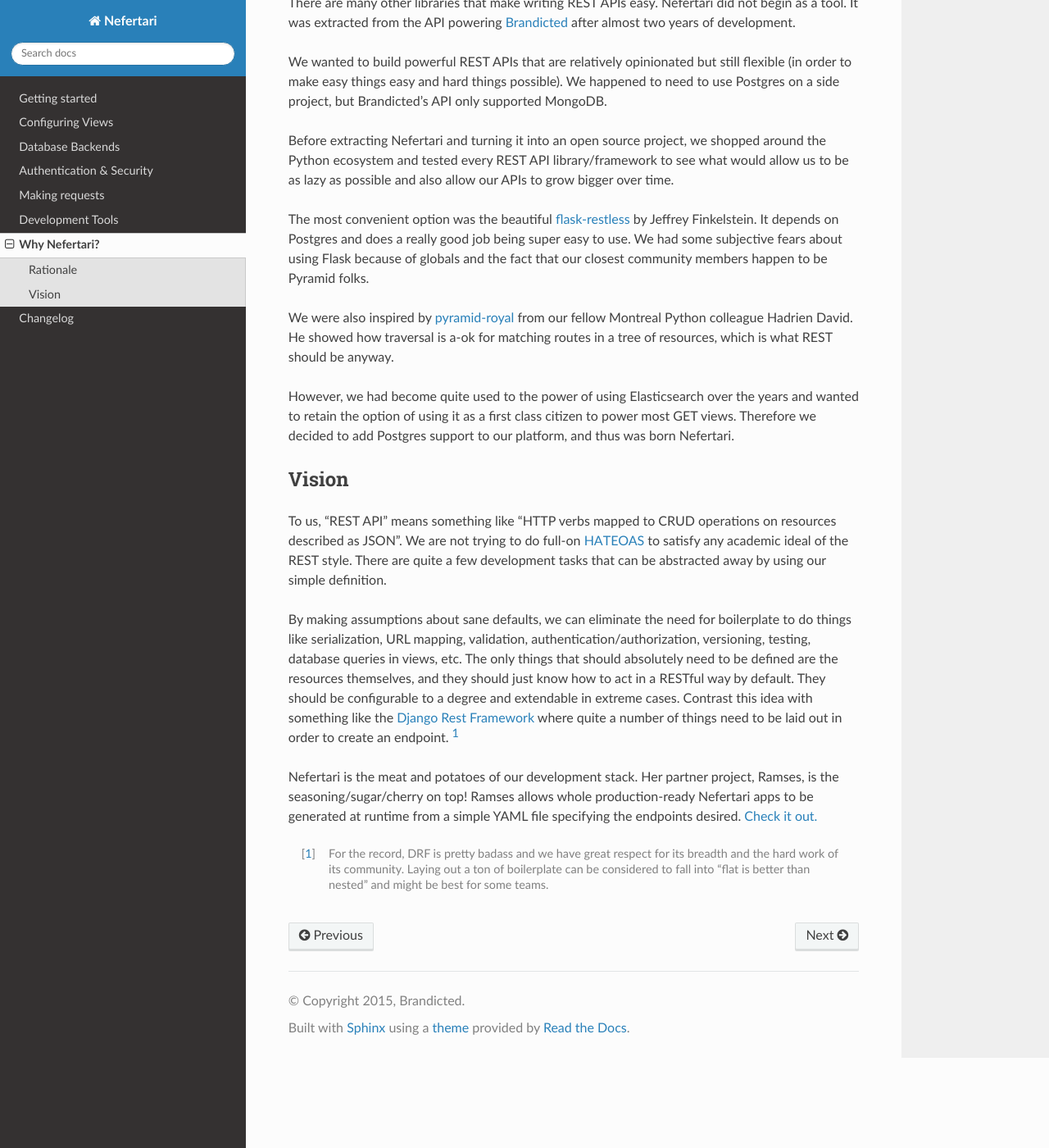
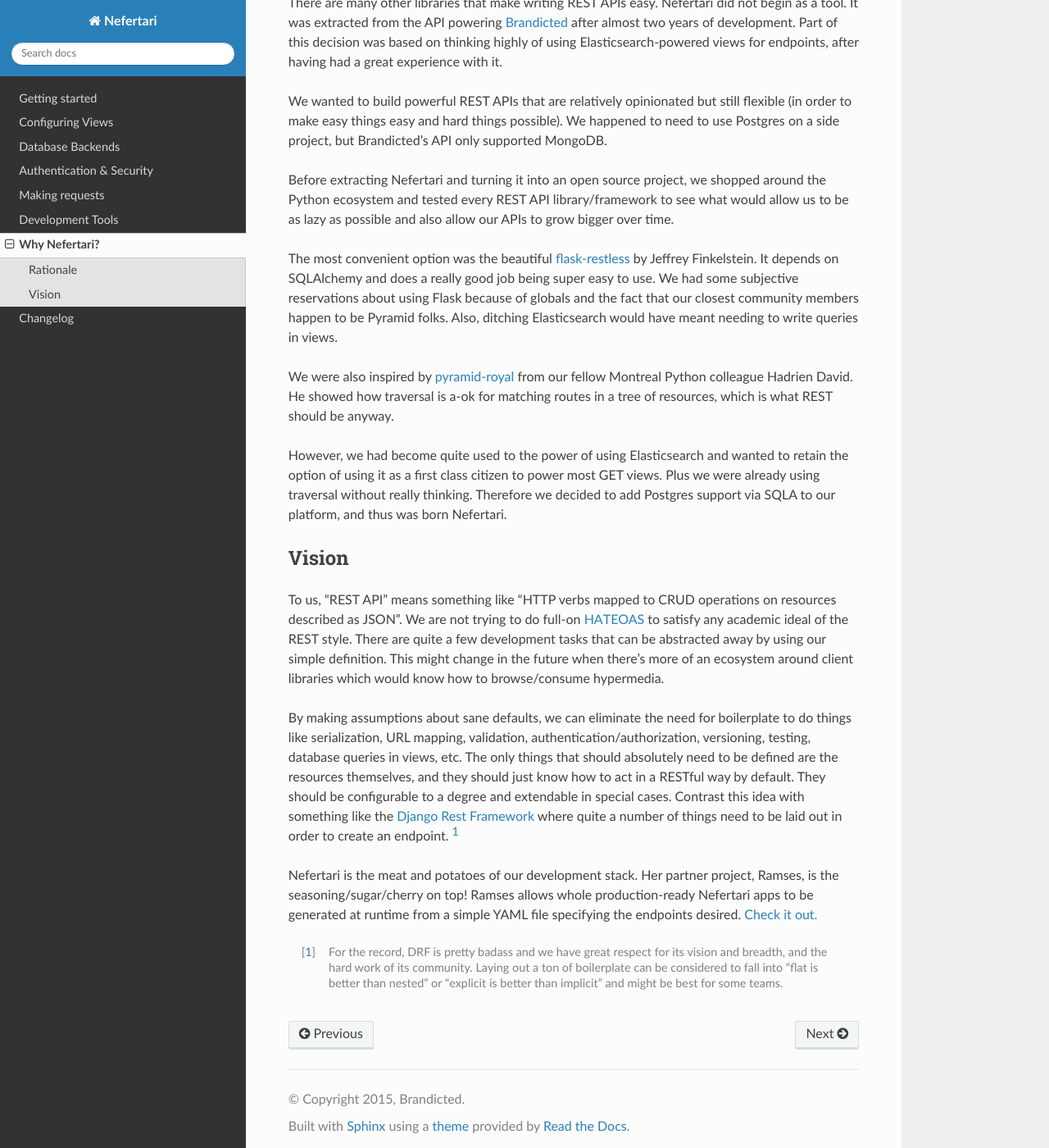
Before and after one commit to ramses-tech/nefertari, a Sphinx documentation site: the page built from docs/source/why.rst, in a window 1280 px wide and 1400 px high, scrolled down 272 px. Shown: the whole window at 82% size. Built offline with Sphinx 7.4.7 and the Read the Docs theme 2.0.0, drawn with Linux system fonts in a browser that asks for light colours.

Commit message:
slight corrections to "why nefertari" in docs

```diff
--- a/docs/source/why.rst
+++ b/docs/source/why.rst
@@ -7,26 +7,26 @@
 Rationale
 ---------
 
-There are many other libraries that make writing REST APIs easy. Nefertari did not begin as a tool. It was extracted from the API powering `Brandicted <https://brandicted.com/>`_ after almost two years of development.
+There are many other libraries that make writing REST APIs easy. Nefertari did not begin as a tool. It was extracted from the API powering `Brandicted <https://brandicted.com/>`_ after almost two years of development. Part of this decision was based on thinking highly of using Elasticsearch-powered views for endpoints, after having had a great experience with it.
 
 We wanted to build powerful REST APIs that are relatively opinionated but still flexible (in order to make easy things easy and hard things possible). We happened to need to use Postgres on a side project, but Brandicted's API only supported MongoDB.
 
 Before extracting Nefertari and turning it into an open source project, we shopped around the Python ecosystem and tested every REST API library/framework to see what would allow us to be as lazy as possible and also allow our APIs to grow bigger over time.
 
-The most convenient option was the beautiful `flask-restless <https://flask-restless.readthedocs.org/en/latest/>`_ by Jeffrey Finkelstein. It depends on Postgres and does a really good job being super easy to use. We had some subjective fears about using Flask because of globals and the fact that our closest community members happen to be Pyramid folks.
+The most convenient option was the beautiful `flask-restless <https://flask-restless.readthedocs.org/en/latest/>`_ by Jeffrey Finkelstein. It depends on SQLAlchemy and does a really good job being super easy to use. We had some subjective reservations about using Flask because of globals and the fact that our closest community members happen to be Pyramid folks. Also, ditching Elasticsearch would have meant needing to write queries in views.
 
 We were also inspired by `pyramid-royal <https://pyramid-royal.readthedocs.org/en/latest/>`_ from our fellow Montreal Python colleague Hadrien David. He showed how traversal is a-ok for matching routes in a tree of resources, which is what REST should be anyway.
 
-However, we had become quite used to the power of using Elasticsearch over the years and wanted to retain the option of using it as a first class citizen to power most GET views. Therefore we decided to add Postgres support to our platform, and thus was born Nefertari.
+However, we had become quite used to the power of using Elasticsearch and wanted to retain the option of using it as a first class citizen to power most GET views. Plus we were already using traversal without really thinking. Therefore we decided to add Postgres support via SQLA to our platform, and thus was born Nefertari.
 
 
 Vision
 ------
 
-To us, "REST API" means something like "HTTP verbs mapped to CRUD operations on resources described as JSON". We are not trying to do full-on `HATEOAS <https://en.wikipedia.org/wiki/HATEOAS>`_ to satisfy any academic ideal of the REST style. There are quite a few development tasks that can be abstracted away by using our simple definition.
+To us, "REST API" means something like "HTTP verbs mapped to CRUD operations on resources described as JSON". We are not trying to do full-on `HATEOAS <https://en.wikipedia.org/wiki/HATEOAS>`_ to satisfy any academic ideal of the REST style. There are quite a few development tasks that can be abstracted away by using our simple definition. This might change in the future when there's more of an ecosystem around client libraries which would know how to browse/consume hypermedia.
 
-By making assumptions about sane defaults, we can eliminate the need for boilerplate to do things like serialization, URL mapping, validation, authentication/authorization, versioning, testing, database queries in views, etc. The only things that should absolutely need to be defined are the resources themselves, and they should just know how to act in a RESTful way by default. They should be configurable to a degree and extendable in extreme cases. Contrast this idea with something like the `Django Rest Framework <http://www.django-rest-framework.org/#api-guide>`_ where quite a number of things need to be laid out in order to create an endpoint. [#]_
+By making assumptions about sane defaults, we can eliminate the need for boilerplate to do things like serialization, URL mapping, validation, authentication/authorization, versioning, testing, database queries in views, etc. The only things that should absolutely need to be defined are the resources themselves, and they should just know how to act in a RESTful way by default. They should be configurable to a degree and extendable in special cases. Contrast this idea with something like the `Django Rest Framework <http://www.django-rest-framework.org/#api-guide>`_ where quite a number of things need to be laid out in order to create an endpoint. [#]_
 
 Nefertari is the meat and potatoes of our development stack. Her partner project, Ramses, is the seasoning/sugar/cherry on top! Ramses allows whole production-ready Nefertari apps to be generated at runtime from a simple YAML file specifying the endpoints desired. `Check it out. <https://ramses.readthedocs.org>`_
 
-.. [#] For the record, DRF is pretty badass and we have great respect for its breadth and the hard work of its community. Laying out a ton of boilerplate can be considered to fall into "flat is better than nested" and might be best for some teams.
+.. [#] For the record, DRF is pretty badass and we have great respect for its vision and breadth, and the hard work of its community. Laying out a ton of boilerplate can be considered to fall into "flat is better than nested" or "explicit is better than implicit" and might be best for some teams.
```
